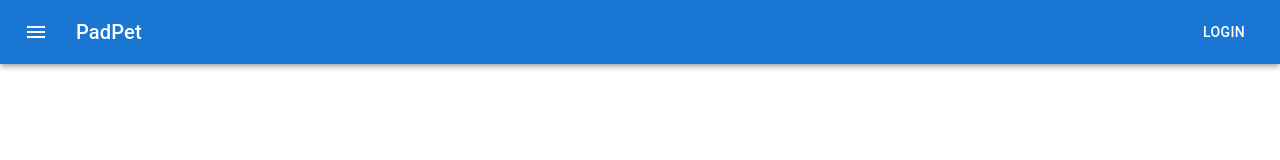
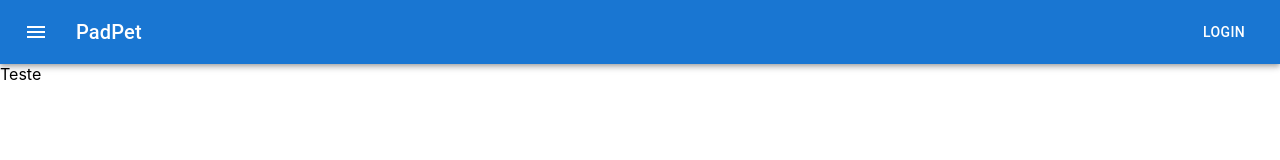
Before and after one commit to leonardosoler/padpet, a React (Create React App) app in the folder padpet-front/: page / in a window 1280 px wide. Shown: the top 160 px of the page. Built offline with nearby package versions, Linux system fonts and the light colour scheme.

Commit message:
feat: Teste

```diff
--- a/padpet-front/src/App.js
+++ b/padpet-front/src/App.js
@@ -5,6 +5,7 @@ function App() {
   return (
     <div className="App">
         <ButtonAppBar/>
+        Teste
     </div>
   );
 }
```
